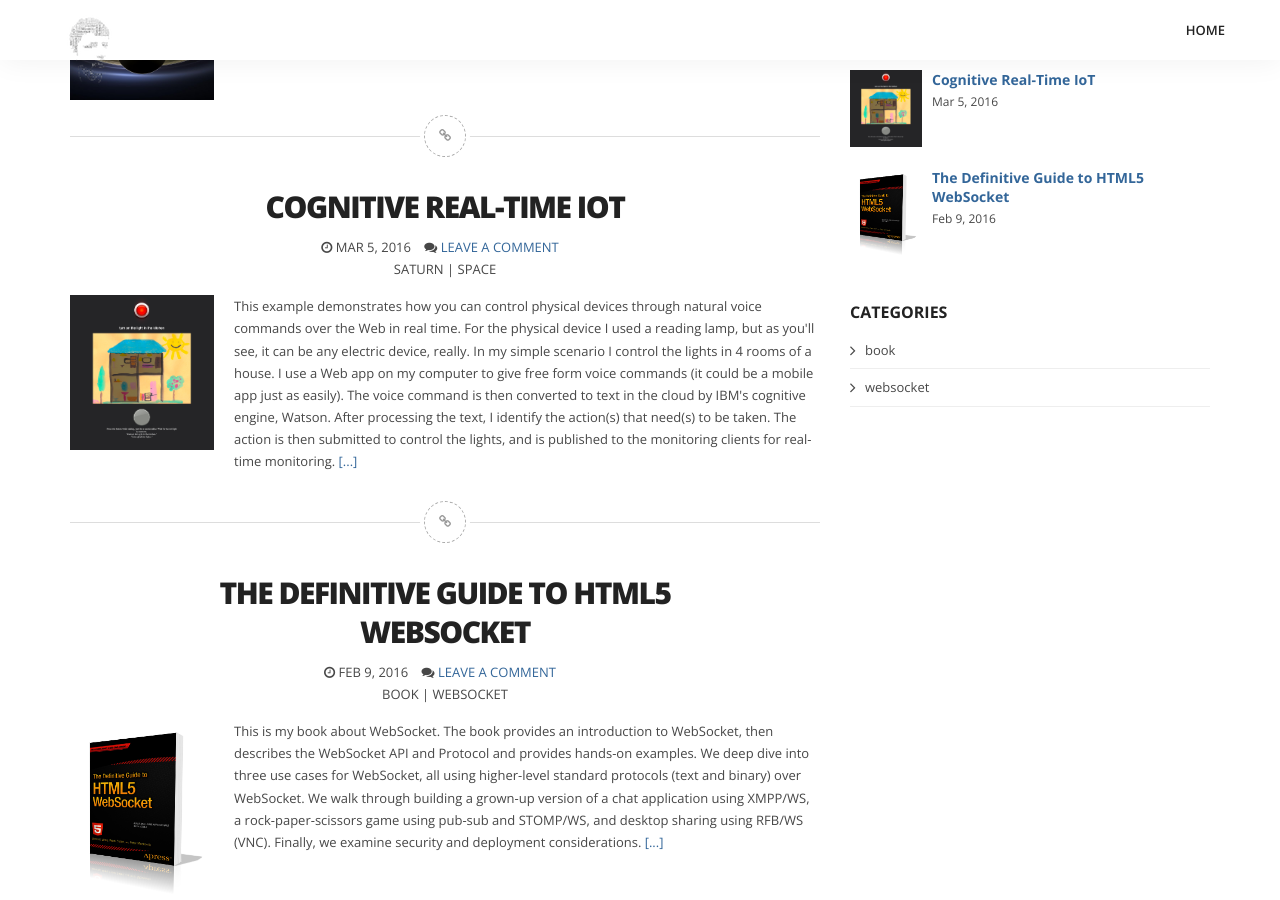
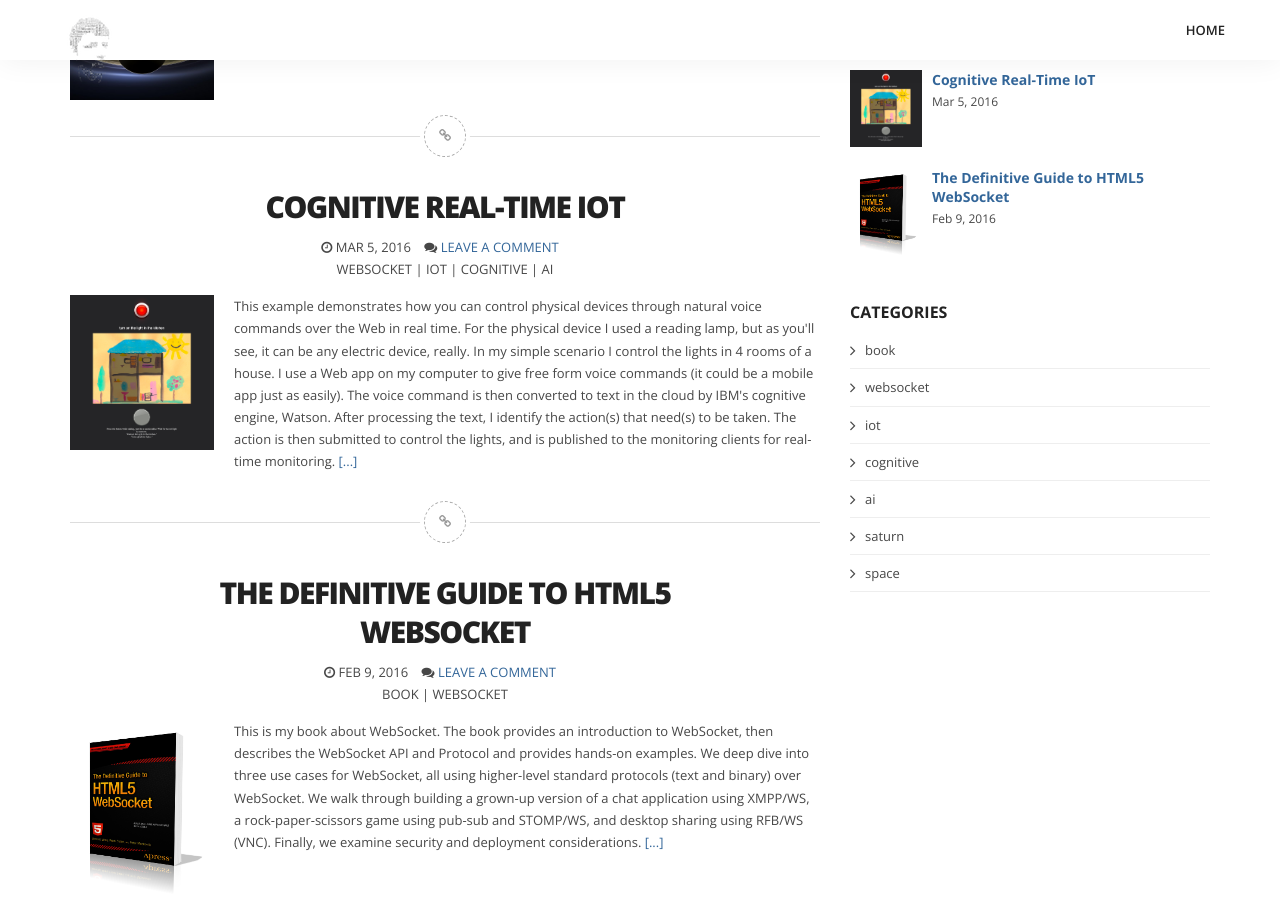
Before and after one commit to pmoskovi/pmoskovi.github.io, a Jekyll site: the page built from index.html, in a window 1280 px wide and 900 px high, scrolled down 961 px. Built offline with Jekyll 4.4.1, drawn with Linux system fonts in a browser that asks for light colours; nearby versions of some CDN libraries; some web fonts are replaced; library files that are not in the unit come from our copies; Markdown is read by kramdown in place of the engine named in the settings.

Commit message:
Updated _config.yml

````diff
--- a/_config.yml
+++ b/_config.yml
@@ -10,12 +10,12 @@ production: true
 asseturl: "https://petermoskovits.com"
 
 # Build settings
-markdown: redcarpet
-highlighter: pygments
+# markdown: redcarpet
+# highlighter: pygments
 # permalink: pretty
-category-list: [book, websocket]
+category-list: [book, websocket, iot, cognitive, ai, saturn, space]
 #relative_permalinks: false
 
-redcarpet:
+kramdown:
   extensions: ["fenced_code_blocks"]
   input: "GFM"
--- a/index.html
+++ b/index.html
@@ -41,7 +41,6 @@ title: Live from the Silicon Valley by Peter Moskovits
 				 {% endif %}
 				{% endfor %}
 
-
 			</div>
 			<div class="clearfix">
 			</div>
--- a/posts/cognitive-realtime-iot/index.md
+++ b/posts/cognitive-realtime-iot/index.md
@@ -6,7 +6,7 @@ createdate: Mar 5, 2016
 author: Peter Moskovits
 image: /img/cognitive-realtime-iot.png
 excerpt: This example demonstrates how you can control physical devices through natural voice commands over the Web in real time. For the physical device I used a reading lamp, but as you'll see, it can be any electric device, really. In my simple scenario I control the lights in 4 rooms of a house. I use a Web app on my computer to give free form voice commands (it could be a mobile app just as easily). The voice command is then converted to text in the cloud by IBM's cognitive engine, Watson. After processing the text, I identify the action(s) that need(s) to be taken. The action is then submitted to control the lights, and is published to the monitoring clients for real-time monitoring.
-categories: [saturn, space]
+categories: [websocket, iot, cognitive, ai]
 ---
 
 <h1>Cognitive Real-Time IoT</h1>
@@ -154,7 +154,7 @@ var onWebSocketConnected = function () {
 
 The value of the other parameters looks as follows:
 
-```
+```javascript
 // WebSocket connection info
 var url = 'wss://sandbox.kaazing.net/amqp091';
 var username = 'guest';
````
